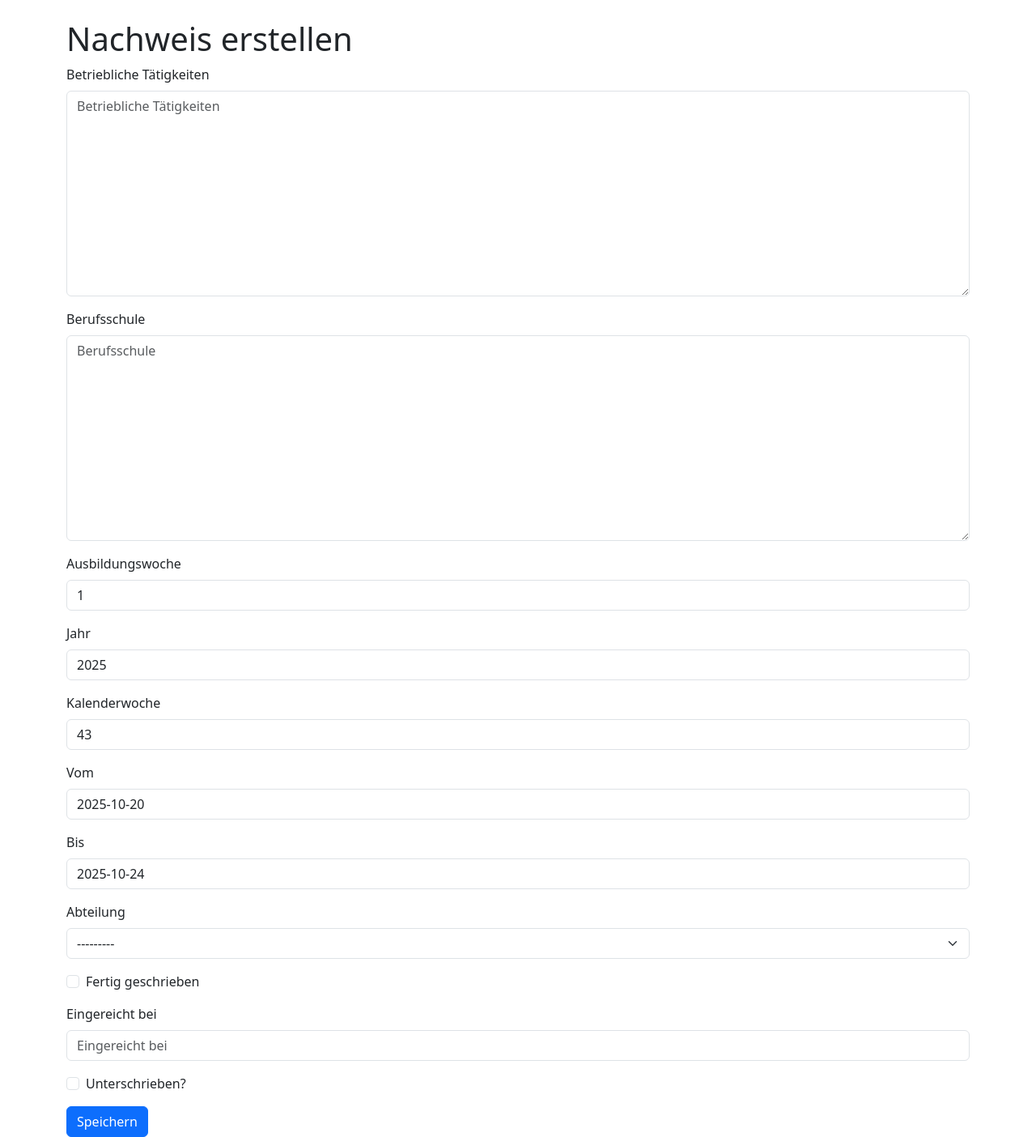
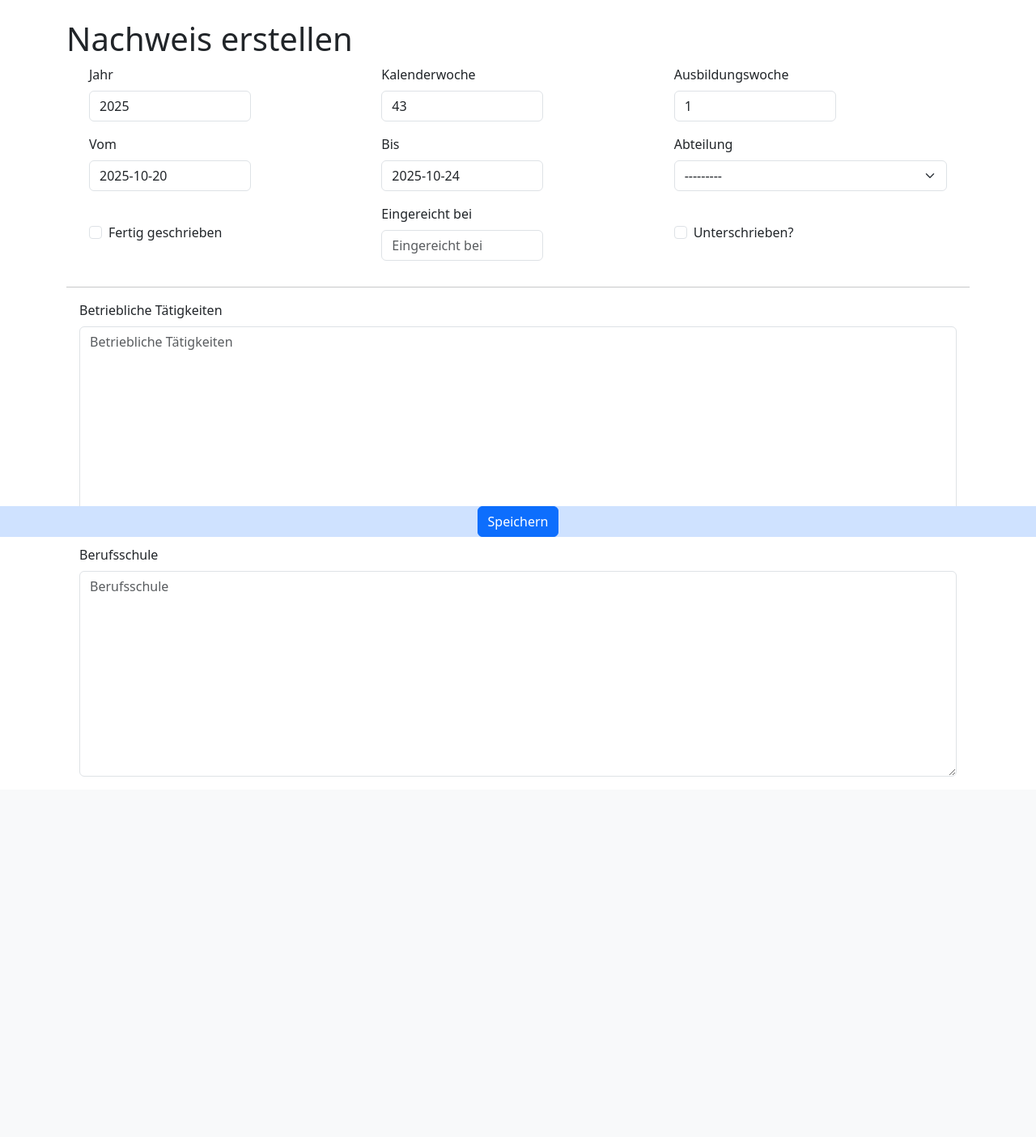
Before and after one commit to Actionb/berichtsheft, a Django app: page /bapp/add/ in a window 1280 px wide. Shown: the part 137-1541 px from the top of the page at 81% size. After the commit the page ends 1096 px from the top, so only its background shows below. Run offline with Django 5.2, Linux system fonts and the light colour scheme; data that the repository does not hold is empty; some libraries are stand-ins or nearby versions.

Commit message:
Rework Nachweis edit template

```diff
--- a/web/templates/nachweis_edit.html
+++ b/web/templates/nachweis_edit.html
@@ -1,5 +1,19 @@
 {% extends "base.html" %}
 {% load django_bootstrap5 %}
+
+{% block extrahead %}
+{{ block.super }}
+<style>
+    @page {
+        /* Disable page margins when printing */
+        margin: 0mm;
+    }
+
+    input.form-control[type="number"], input.form-control[type="date"], input.form-control[type="text"] {
+        max-width: 200px;
+    }
+</style>
+{% endblock extrahead %}
 
 {% block breadcrumbs %}
 <nav class="container" style="--bs-breadcrumb-divider: '>';" aria-label="breadcrumb">
@@ -18,7 +32,51 @@
 <h1 class="mt-4">Nachweis {% if add %}erstellen{% else %}bearbeiten{% endif %}</h1>
 <form method="post" id="change-form">
     {% csrf_token %}
-    {% bootstrap_form form %}
-    {% bootstrap_button button_type="submit" content="Speichern" %}
+    <fieldset class="px-3">
+        {# <legend>Nachweis Informationen</legend> #}
+        <div class="container">
+            <div class="row align-items-center">
+                <div class="col">
+                    {% bootstrap_field form.jahr required_css_class="fw-semibold" %}
+                </div>
+                <div class="col">
+                    {% bootstrap_field form.kalenderwoche required_css_class="fw-semibold" %}
+                </div>
+                <div class="col">
+                    {% bootstrap_field form.ausbildungswoche required_css_class="fw-semibold" %}
+                </div>
+            </div>
+            <div class="row align-items-center">
+                <div class="col">
+                    {% bootstrap_field form.datum_start required_css_class="fw-semibold" %}
+                </div>
+                <div class="col">
+                    {% bootstrap_field form.datum_ende required_css_class="fw-semibold" %}
+                </div>
+                <div class="col">
+                    {% bootstrap_field form.abteilung required_css_class="fw-semibold" %}
+                </div>
+            </div>
+            <div class="row align-items-center">
+                <div class="col">
+                    {% bootstrap_field form.fertig checkbox_style="switch" %}
+                </div>
+                <div class="col">
+                    {% bootstrap_field form.eingereicht_bei %}
+                </div>
+                <div class="col">
+                    {% bootstrap_field form.unterschrieben checkbox_style="switch" %}
+                </div>
+            </div>
+        </div>
+    </fieldset>
+    <hr>
+    <fieldset class="px-3">
+            {% bootstrap_field form.betrieb required_css_class="fw-semibold" %}
+            {% bootstrap_field form.schule required_css_class="fw-semibold" %}
+    </fieldset>
+    <div id="submit-row" class="d-flex justify-content-center gap-3 fixed-bottom bg-primary-subtle">
+        {% bootstrap_button button_type="submit" content="Speichern" extra_classes="my-2" %}
+    </div>
 </form>
 {% endblock main %}
```
